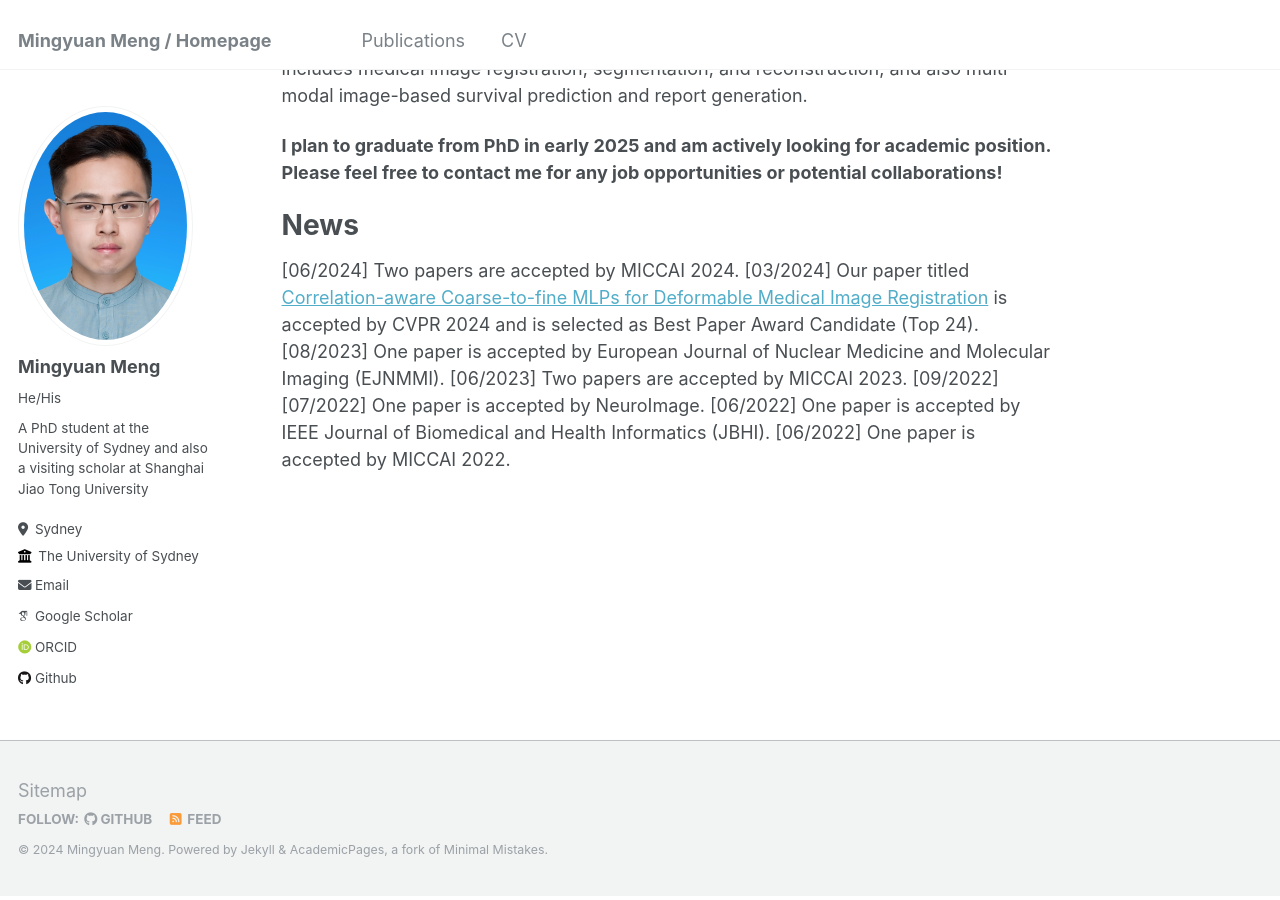
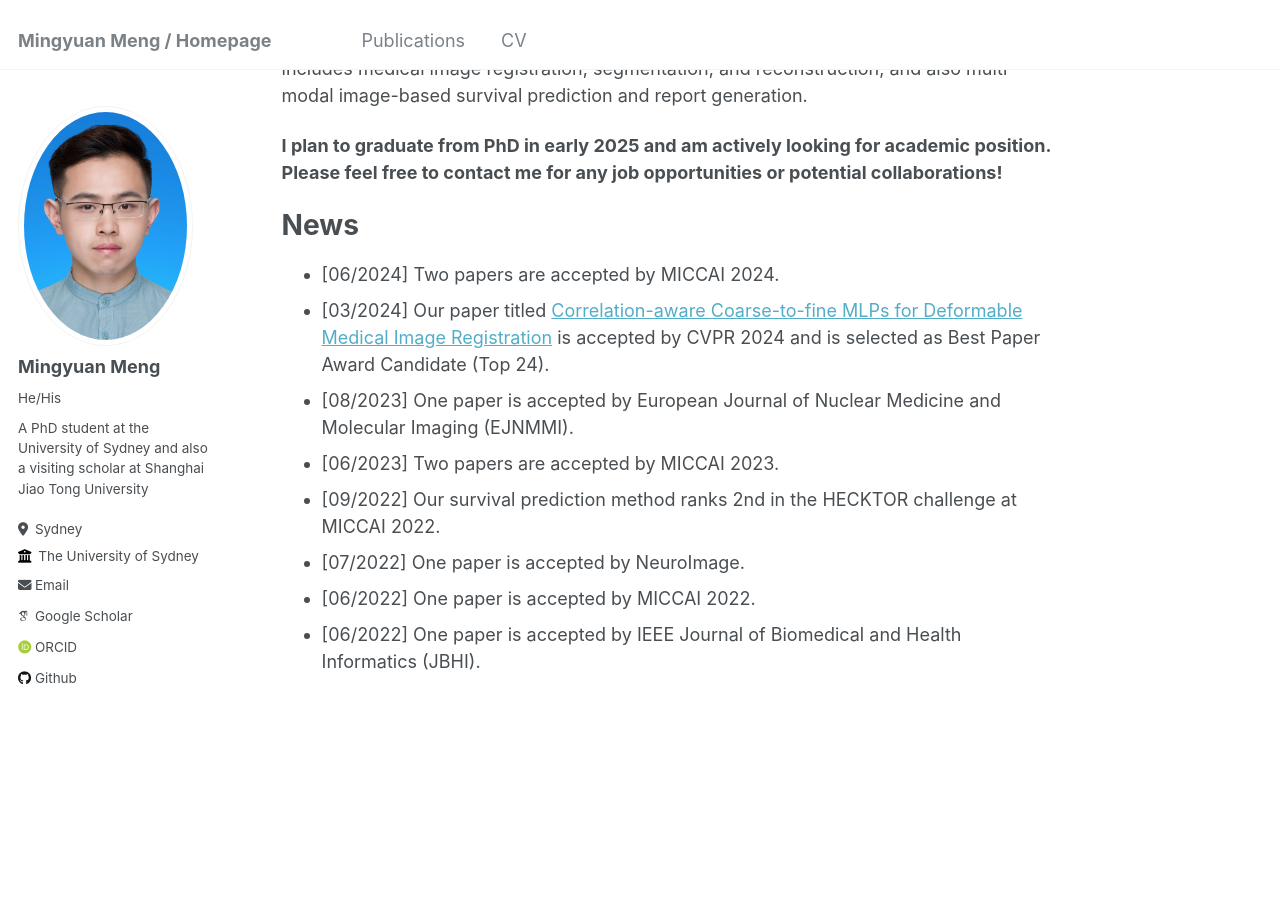
Before and after one commit to MungoMeng/mungomeng.github.io, a Jekyll site: the page built from _pages/about.md, in a window 1280 px wide and 900 px high, scrolled down 333 px. Built offline with Jekyll 4.4.1, drawn with Linux system fonts in a browser that asks for light colours; some web fonts are replaced.

Commit message:
Update about.md

```diff
--- a/_pages/about.md
+++ b/_pages/about.md
@@ -15,11 +15,11 @@ My research focus is deep learning for medical image analysis, especially in med
 
 News
 ======
-[06/2024] Two papers are accepted by MICCAI 2024.
-[03/2024] Our paper titled [Correlation-aware Coarse-to-fine MLPs for Deformable Medical Image Registration](https://arxiv.org/abs/2406.00123) is accepted by CVPR 2024 and is selected as Best Paper Award Candidate (Top 24).
-[08/2023] One paper is accepted by European Journal of Nuclear Medicine and Molecular Imaging (EJNMMI).
-[06/2023] Two papers are accepted by MICCAI 2023.
-[09/2022]
-[07/2022] One paper is accepted by NeuroImage.
-[06/2022] One paper is accepted by IEEE Journal of Biomedical and Health Informatics (JBHI).
-[06/2022] One paper is accepted by MICCAI 2022.
+* [06/2024] Two papers are accepted by MICCAI 2024.
+* [03/2024] Our paper titled [Correlation-aware Coarse-to-fine MLPs for Deformable Medical Image Registration](https://arxiv.org/abs/2406.00123) is accepted by CVPR 2024 and is selected as Best Paper Award Candidate (Top 24).
+* [08/2023] One paper is accepted by European Journal of Nuclear Medicine and Molecular Imaging (EJNMMI).
+* [06/2023] Two papers are accepted by MICCAI 2023.
+* [09/2022] Our survival prediction method ranks 2nd in the HECKTOR challenge at MICCAI 2022.
+* [07/2022] One paper is accepted by NeuroImage.
+* [06/2022] One paper is accepted by MICCAI 2022.
+* [06/2022] One paper is accepted by IEEE Journal of Biomedical and Health Informatics (JBHI).
```
